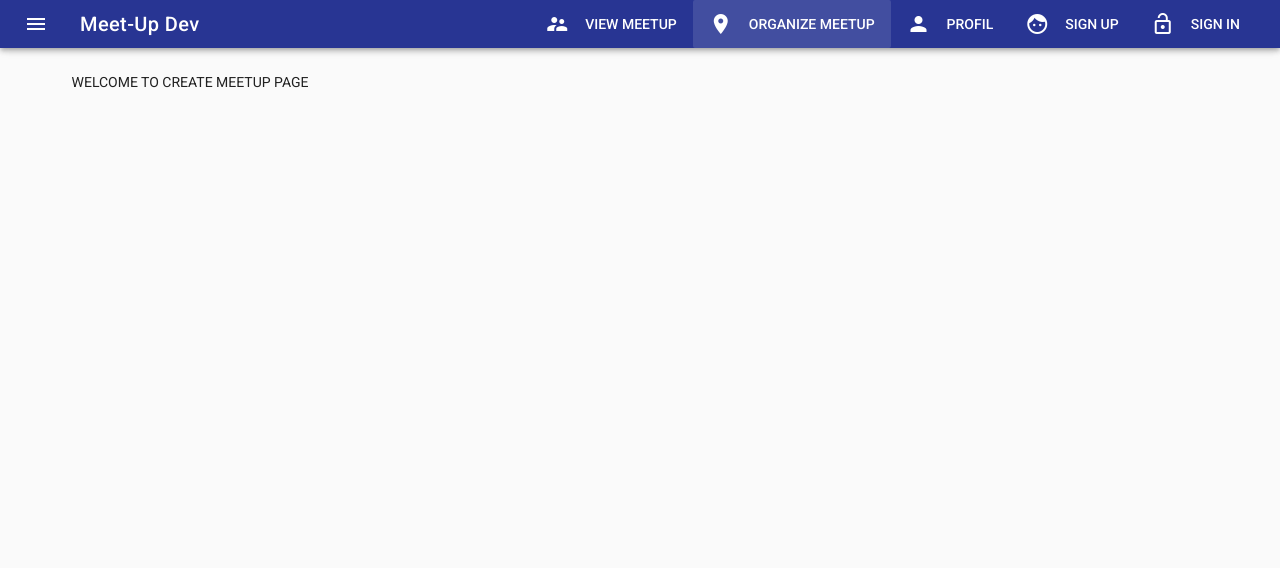
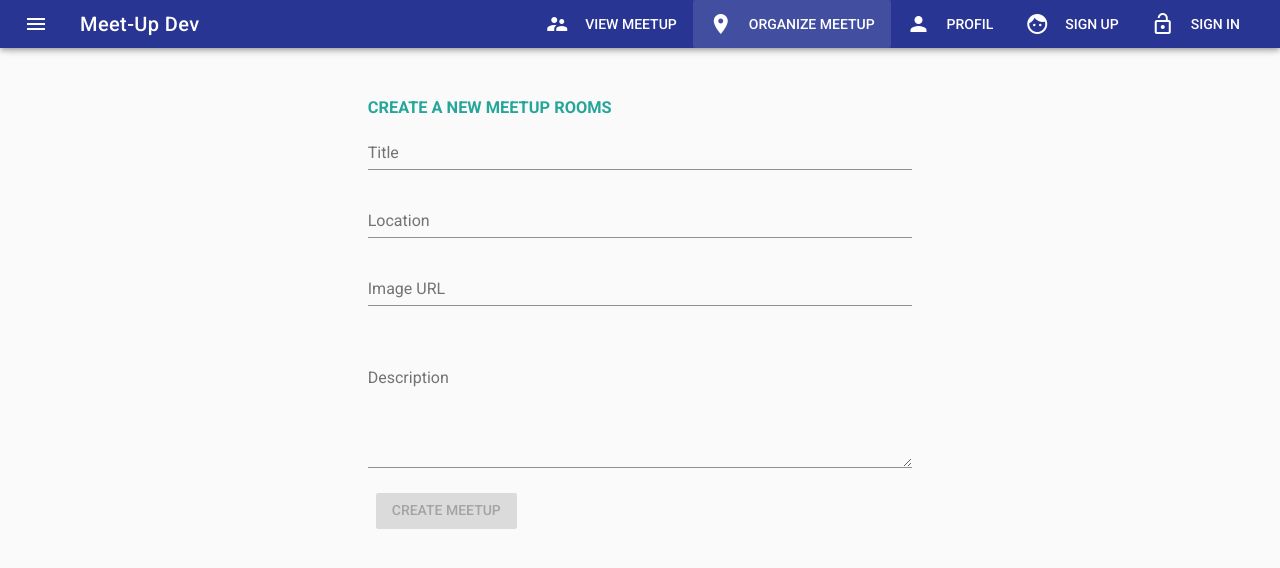
Before and after one commit to alpredoRuben/meetupdev, a Vue app: page /meetup/new in a window 1280 px wide. Shown: the top 568 px of the page. Built offline with nearby package versions, Linux system fonts and the light colour scheme.

Commit message:
Create A New Meetup Room, create action submit new meetup room in store (vuex)

```diff
--- a/src/components/Meetup/create_meetup.vue
+++ b/src/components/Meetup/create_meetup.vue
@@ -1,15 +1,101 @@
 <template>
-    <div>
-        WELCOME TO CREATE MEETUP PAGE
-    </div>
+    <v-container>
+        <v-layout row wrap>
+            <v-flex xs12 sm6 offset-sm3>
+                <h3 class="success--text">CREATE A NEW MEETUP ROOMS</h3>
+            </v-flex>
+        </v-layout>
+
+        <v-layout row>
+            <v-flex xs12>
+                <form @submit.prevent="onCreateMeetup">
+                    <!--  TITLE INPUT FIELD -->
+                    <v-layout row>
+                        <v-flex xs12 sm6 offset-sm3>
+                            <v-text-field name="title"
+                                label="Title"
+                                id="title" v-model="title" required></v-text-field>
+                        </v-flex>
+                    </v-layout>
+
+                    <!-- LOCATION INPUT FIELD  -->
+                    <v-layout row>
+                        <v-flex xs12 sm6 offset-sm3>
+                            <v-text-field name="location"
+                                label="Location"
+                                id="location" v-model="location" required></v-text-field>
+                        </v-flex>
+                    </v-layout>
+
+                    <!-- IMAGE URL INPUT FIELD  -->
+                    <v-layout row>
+                        <v-flex xs12 sm6 offset-sm3>
+                            <v-text-field name="imageUrl"
+                                label="Image URL"
+                                id="image-url" v-model="imageUrl" required></v-text-field>
+                        </v-flex>
+                    </v-layout>
+
+                    <!-- IMAGE VIEWER  -->
+                    <v-layout row>
+                        <v-flex xs12 sm6 offset-sm3>
+                            <img :src="imageUrl" height="190">
+                        </v-flex>
+                    </v-layout>
+
+
+                    <!-- DESCRIPTION TEXT FIELD  -->
+                    <v-layout row>
+                        <v-flex xs12 sm6 offset-sm3>
+                            <v-text-field name="description"
+                                label="Description"
+                                multi-line
+                                id="description" v-model="description" required></v-text-field>
+                            </v-flex>
+                    </v-layout>
+
+                    <v-layout row>
+                        <v-flex xs12 sm6 offset-sm3>
+                            <v-btn color="success" :disabled="!formIsValid"
+                            type="submit">Create Meetup</v-btn>
+                        </v-flex>
+                    </v-layout>
+                </form>
+            </v-flex>
+        </v-layout>
+    </v-container>
 </template>
 
 <script>
 export default {
     name: 'CreateMeetup',
+    computed: {
+        formIsValid () {
+            return this.title !== '' &&
+                this.location !== '' &&
+                this.imageUrl !== '' &&
+                this.description !== ''
+        }
+    },
     data () {
         return {
-
+            title: '',
+            location: '',
+            imageUrl: '',
+            description: ''
+        }
+    },
+    methods: {
+        onCreateMeetup () {
+            const meetup_data = {
+                title: this.title,
+                location: this.location,
+                imageUrl: this.imageUrl,
+                description: this.description,
+                date: new Date()
+            }
+            this.$store.dispatch('createNewMeetup', meetup_data)
+            this.$router.push('/meetups')
         }
     }
 }
--- a/src/store/data_store.js
+++ b/src/store/data_store.js
@@ -36,8 +36,26 @@ export const store = new Vuex.Store({
             registeredMeetup: 'userreg01'
         }
     },
-    mutations: {},
-    actions: {},
+    mutations: {
+        createNewMeetup (state, payload) {
+            state.dataMeetupRooms.push(payload)
+        }
+    },
+    actions: {
+        createNewMeetup ({commit}, payload) {
+            const meetup = {
+                title: payload.title,
+                location: payload.location,
+                imageUrl: payload.imageUrl,
+                description: payload.description,
+                date: payload.date,
+                id: 'img000001'
+            }
+
+            //Reach out to firebase and store it
+            commit('createNewMeetup', meetup)
+        }
+    },
     getters: {
         getSortMeetups (state) {
             return state.dataMeetupRooms.sort((meetupA, meetupB) => {
```
